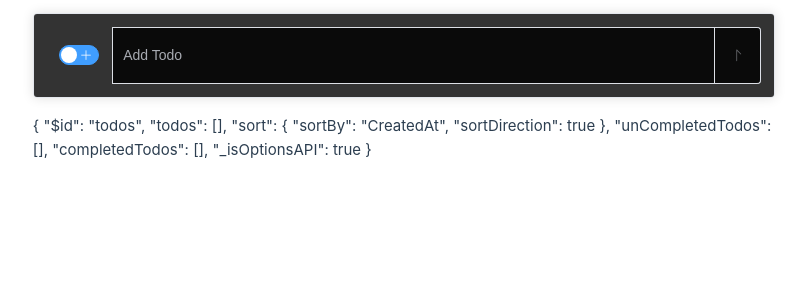
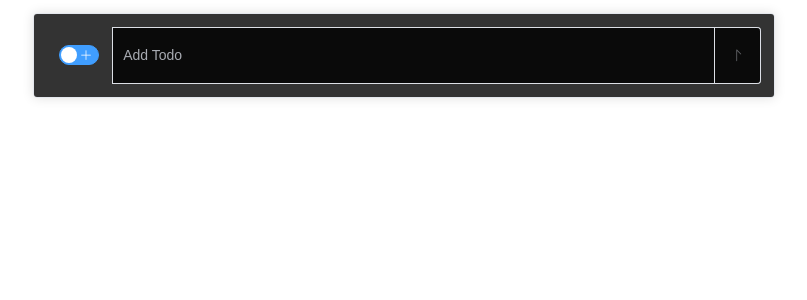
Before and after one commit to Yanipo5/portfolio1, a Vue app: page / in a window 1280 px wide. Shown: the top 300 px of the page, without its empty margins (236-1043 px from the left). Built offline with nearby package versions, Linux system fonts and the light colour scheme.

Commit message:
add sort feature

```diff
--- a/src/App.vue
+++ b/src/App.vue
@@ -12,7 +12,6 @@ const store = useTodosStore();
     <AppController class="app-controller" />
     <TodoItem v-for="todo in store.unCompletedTodos" :todo="todo" class="todo-item" />
     <CompletedTodos />
-    {{ store }}
   </div>
 </template>
 
```
Also changed, not shown: 3 other files (tests, documents, lock files or other folders).
